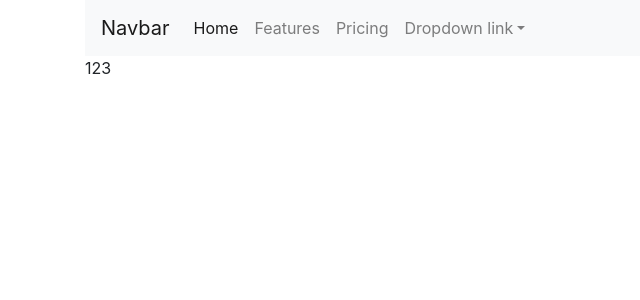
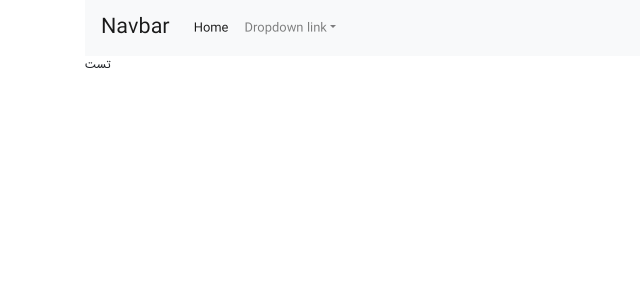
Before and after one commit to omidmokhtari93/ag_react, a React (Create React App) app in the folder Anbargol_React/ClientApp/: page / in a window 1280 px wide. Shown: the top 300 px of the page, without its empty margins (0-640 px from the left). Built offline with nearby package versions, Linux system fonts and the light colour scheme.

Commit message:
minor changes

```diff
--- a/Anbargol_React/ClientApp/package.json
+++ b/Anbargol_React/ClientApp/package.json
@@ -6,6 +6,8 @@
     "axios": "^0.19.2",
     "bootstrap": "^4.5.2",
     "jquery": "^3.5.1",
+    "node-sass": "^4.14.1",
+    "popper.js": "^1.16.1",
     "react": "^16.0.0",
     "react-dom": "^16.13.1",
     "react-redux": "^7.2.1",
@@ -15,7 +17,8 @@
     "reactstrap": "^6.3.0",
     "redux": "^4.0.5",
     "redux-thunk": "^2.3.0",
-    "rimraf": "^2.6.2"
+    "rimraf": "^2.6.2",
+    "sass-loader": "^9.0.3"
   },
   "devDependencies": {
     "ajv": "^6.0.0",
--- a/Anbargol_React/ClientApp/src/App.js
+++ b/Anbargol_React/ClientApp/src/App.js
@@ -1,14 +1,17 @@
 import React, { Component } from 'react';
-import classes from './Assets/Css/app.module.css';
-import Navbar from './Components/Header/Navbar/Navbar';
+import Navbar from './Components/Header/Navbar/TopNavBar/TopNavbar';
+import Wrapper from './Shared/Wrapper/Wrapper';
 
 export default class App extends Component {
   render() {
     return (
-      <div className="container">
+      <Wrapper>
+        <div className="container sans">
         <Navbar />
-        123
-      </div>
+
+          تست
+        </div>
+      </Wrapper>
     );
   }
 }
--- /dev/null
+++ b/Anbargol_React/ClientApp/src/Assets/Scss/App.scss
@@ -0,0 +1,74 @@
+@font-face {
+    font-family: "sans";
+    src: url("../Fonts/IRANSans.woff2");
+}
+
+@font-face {
+    font-family: "light_sans";
+    src: url("../Fonts/IRANSansWeb_Light.woff2");
+}
+
+@font-face {
+    font-family: "medium_sans";
+    src: url("../Fonts/IRANSansWeb_Medium.woff2");
+}
+
+@font-face {
+    font-family: "bold_sans";
+    src: url("../Fonts/IRANSansWeb_Bold.woff2");
+}
+
+.medium-sans {
+    font-family: medium_sans !important;
+    font-size: 12px;
+}
+
+.bold-sans {
+    font-family: bold_sans !important;
+    font-size: 12px;
+}
+
+.light-sans {
+    font-family: sans !important;
+    font-size: 12px;
+}
+
+.sans {
+    font-family: sans !important;
+    font-size: 12px;
+}
+
+.sans-small {
+    font-family: sans !important;
+    font-size: 10px;
+}
+
+.sans-xsmall {
+    font-family: sans !important;
+    font-size: 9px;
+}
+
+.sans-xxsmall {
+    font-family: sans !important;
+    font-size: 8px;
+}
+
+body {
+    background-color: rgb(230, 230, 230);
+}
+
+.rtl {
+    direction: rtl !important;
+}
+
+.ltr {
+    direction: ltr !important;
+}
+
+.no-resize {
+    resize: none !important;
+}
+
+.pointer {
+    cursor: pointer !important;
+}
--- a/Anbargol_React/ClientApp/src/Components/Header/Navbar/Navbar.js
+++ /dev/null
@@ -1,37 +0,0 @@
-import React from 'react';
-import { Nav } from 'reactstrap';
-
-const Navbar = props => {
-    return (
-        <nav class="navbar navbar-expand-lg navbar-light bg-light">
-            <a class="navbar-brand" href="#">Navbar</a>
-            <button class="navbar-toggler" type="button" data-toggle="collapse" data-target="#navbarNavDropdown" aria-controls="navbarNavDropdown" aria-expanded="false" aria-label="Toggle navigation">
-                <span class="navbar-toggler-icon"></span>
-            </button>
-            <div class="collapse navbar-collapse" id="navbarNavDropdown">
-                <ul class="navbar-nav">
-                    <li class="nav-item active">
-                        <a class="nav-link" href="#">Home <span class="sr-only">(current)</span></a>
-                    </li>
-                    <li class="nav-item">
-                        <a class="nav-link" href="#">Features</a>
-                    </li>
-                    <li class="nav-item">
-                        <a class="nav-link" href="#">Pricing</a>
-                    </li>
-                    <li class="nav-item dropdown">
-                        <a class="nav-link dropdown-toggle" href="#" id="navbarDropdownMenuLink" data-toggle="dropdown" aria-haspopup="true" aria-expanded="false">
-                            Dropdown link
-                        </a>
-                        <div class="dropdown-menu" aria-labelledby="navbarDropdownMenuLink">
-                            <a class="dropdown-item" href="#">Action</a>
-                            <a class="dropdown-item" href="#">Another action</a>
-                            <a class="dropdown-item" href="#">Something else here</a>
-                        </div>
-                    </li>
-                </ul>
-            </div>
-        </nav>
-    )
-}
-export default Navbar;
--- /dev/null
+++ b/Anbargol_React/ClientApp/src/Components/Header/Navbar/TopNavBar/TopNavbar.js
@@ -0,0 +1,28 @@
+import React from 'react';
+import { Nav } from 'reactstrap';
+
+const Navbar = props => {
+    return (
+        <nav className="navbar navbar-expand-lg navbar-light bg-light">
+            <a className="navbar-brand" href="#">Navbar</a>
+            <div className="collapse navbar-collapse" id="navbarNavDropdown">
+                <ul className="navbar-nav">
+                    <li className="nav-item active">
+                        <a className="nav-link" href="#">Home <span className="sr-only">(current)</span></a>
+                    </li>
+                    <li className="nav-item dropdown">
+                        <a className="nav-link dropdown-toggle" href="#" id="navbarDropdownMenuLink" data-toggle="dropdown" aria-haspopup="true" aria-expanded="false">
+                            Dropdown link
+                        </a>
+                        <div className="dropdown-menu" aria-labelledby="navbarDropdownMenuLink">
+                            <a className="dropdown-item" href="#">Action</a>
+                            <a className="dropdown-item" href="#">Another action</a>
+                            <a className="dropdown-item" href="#">Something else here</a>
+                        </div>
+                    </li>
+                </ul>
+            </div>
+        </nav>
+    )
+}
+export default Navbar;
--- a/Anbargol_React/ClientApp/src/index.js
+++ b/Anbargol_React/ClientApp/src/index.js
@@ -1,4 +1,7 @@
+import './Assets/Scss/App.scss'
+import 'bootstrap';
 import 'bootstrap/dist/css/bootstrap.css';
+import 'bootstrap/dist/js/bootstrap.js';
 import React from 'react';
 import ReactDOM from 'react-dom';
 import { BrowserRouter } from 'react-router-dom';
```
Also changed, not shown: Anbargol_React/ClientApp/src/Components/Header/Navbar/NavBarItems/NavBarItem.js (added, +7 -0 lines), Anbargol_React/ClientApp/src/Components/Header/Navbar/Navbar.module.css (deleted), Anbargol_React/ClientApp/src/Components/Header/Navbar/TopNavBar/TopNavbar.module.css (added), 1 other file (tests, documents, lock files or other folders).
